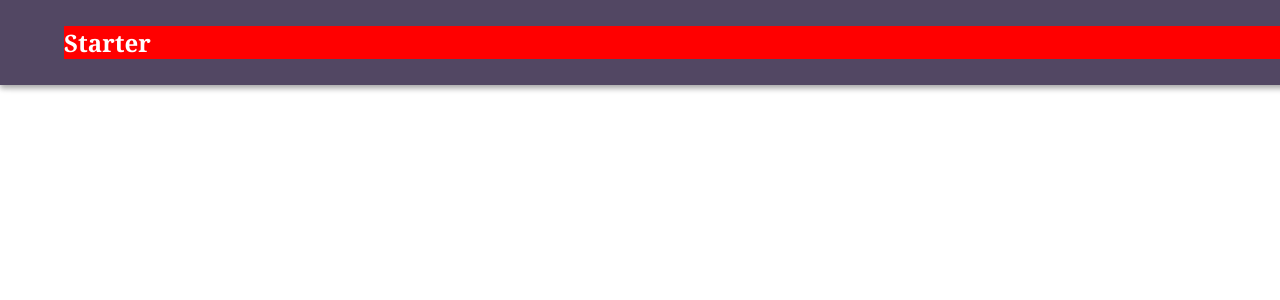
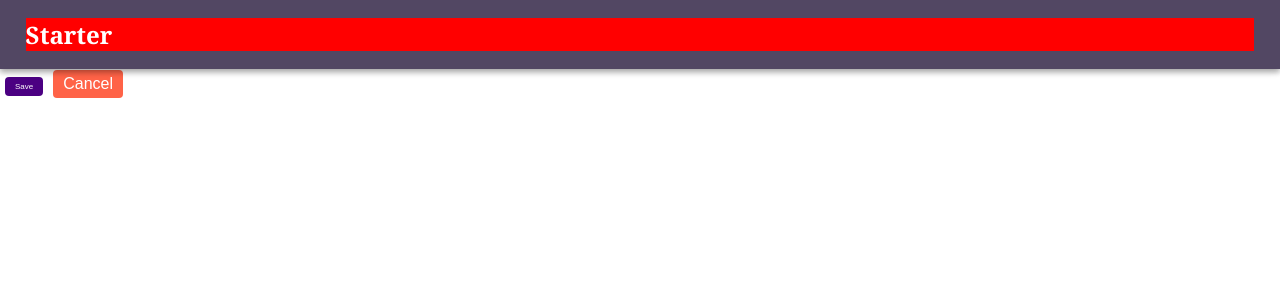
Before and after one commit to jema28/styled-components-leveluptuts, a React (Create React App) app: page / in a window 1280 px wide. Shown: the top 300 px of the page. Built offline with nearby package versions, Linux system fonts and the light colour scheme.

Commit message:
build an extendible system #15 - add global styles - add size prop to button - add type condition / delete CancelButton - add hover style

```diff
--- a/src/Global.js
+++ b/src/Global.js
@@ -1,8 +1,20 @@
 import { createGlobalStyle } from 'styled-components'
 
 const GlobalStyle = createGlobalStyle`
+  html {
+    box-sizing: border-box;
+  }
+
+  *, *:before,*:after {
+    box-sizing: inherit;
+  }
+
   body {
-    background: white;
+    margin: 0;
+    padding: 65px 0 0;
+    font-family: -apple-system, BlinkMacSystemFont, 'Segoe UI', Roboto, Oxygen, Ubuntu, Cantarell, 'Open Sans', 'Helvetica Neue', sans-serif;
+    -webkit-font-smoothing: antialiased;
+    -moz-osx-font-smoothing: grayscale;
   }
 `
 
--- a/src/components/App.js
+++ b/src/components/App.js
@@ -1,14 +1,16 @@
 import React from 'react'
 import GlobalStyle from '../Global'
 import Header from '../layouts/Header'
-import { Button, CancelButton } from '../elements'
+import { Button } from '../elements'
 
 const App = () => (
   <>
     <GlobalStyle />
     <Header />
-    <Button>Save</Button>
-    <CancelButton top="20">Cancel</CancelButton>
+    <Button size="small">Save</Button>
+    <Button type="cancel" top="20">
+      Cancel
+    </Button>
   </>
 )
 
--- a/src/elements/Buttons.js
+++ b/src/elements/Buttons.js
@@ -1,4 +1,5 @@
 import styled from 'styled-components'
+import { elevation } from '../utilities'
 
 export const Button = styled.button`
   font-size: 1rem;
@@ -8,8 +9,18 @@ export const Button = styled.button`
   border: none;
   border-radius: 4px;
   background: indigo;
+  transition: 0.3s ease box-shadow;
+  &:hover {
+    ${elevation[2]}
+  }
+  ${({ size }) => {
+    if (size === 'small') {
+      return `font-size: 0.5rem`
+    }
+  }}
+  ${({ type }) => {
+    if (type === 'cancel') {
+      return `background: tomato;`
+    }
+  }}
 `
-
-export const CancelButton = styled(Button)`
-  background: tomato;
-`
--- a/src/layouts/Header.js
+++ b/src/layouts/Header.js
@@ -12,7 +12,7 @@ export const Header = ({ className }) => (
 export default styled(Header)`
   ${serif}
   background: ${purple};
-  padding: 10px 5%;
+  padding: 2px 2%;
   width: 100%;
   ${fixed()}
   ${elevation[2]}
```
